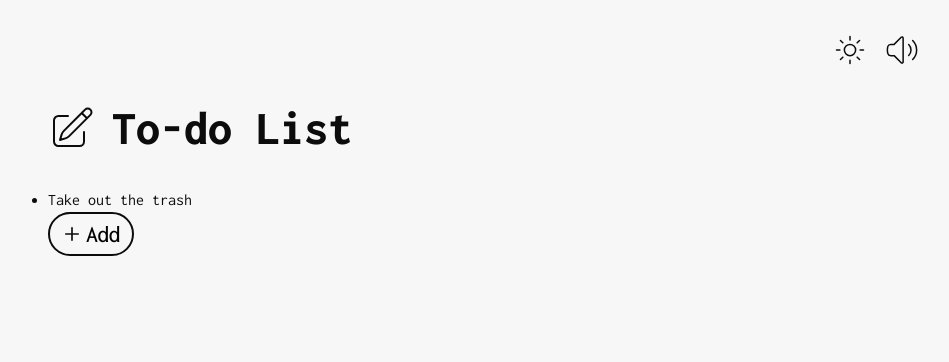
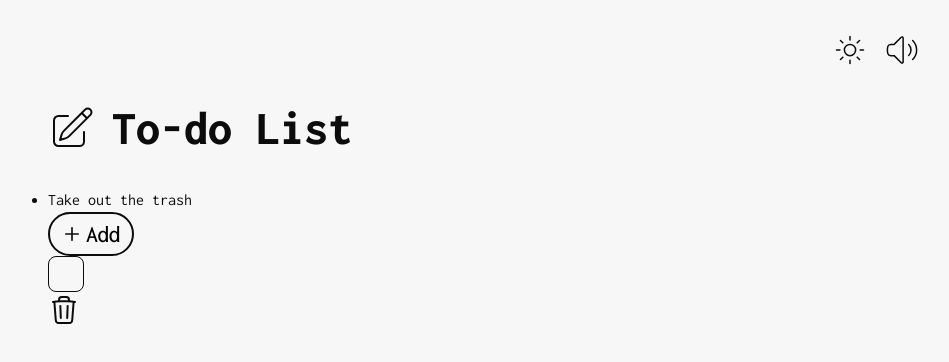
Before and after one commit to Uncannypotato69/To-Do-List, a React (Vite) app: page / in a window 1280 px wide. Shown: the top 362 px of the page, without its empty margins (192-1141 px from the left). Built offline with nearby package versions, Linux system fonts and the light colour scheme; no server answers.

Commit message:
trash and checkbox added

```diff
--- /dev/null
+++ b/src/components/checkbox/checkbox.module.css
@@ -0,0 +1,32 @@
+.doneCheckbox__label {
+    position: relative;
+    height: var(--size-4xl);
+    aspect-ratio: 1/1;
+    display: block;
+    border: 1.75px solid var(--clr-black);
+    border-radius: 0.5rem;
+}
+
+.doneCheckbox__input {
+    position: absolute;
+    height: 100%;
+    width: 100%;
+    opacity: 0;
+}
+
+.doneCheckbox__svg {
+    position: absolute;
+    height: 100%;
+    aspect-ratio: 1/1;
+    scale: 1.2;
+}
+
+.doneCheckbox__path {
+    stroke-dasharray: 245;
+    stroke-dashoffset: 245;
+    transition: all 1200ms linear;
+}
+
+.checked {
+    stroke-dashoffset: 0;
+}
--- /dev/null
+++ b/src/components/checkbox/index.jsx
@@ -0,0 +1,21 @@
+import { useState } from "react"
+import classes from "./checkbox.module.css"
+import useSound from "use-sound"
+import scribbleSFX from "/audio/writingPencil.mp3"
+
+export default function Checkbox(){
+
+    const [isActive, setIsActive] = useState(false)
+
+    const [play] = useSound(scribbleSFX)
+
+    return(
+        <label htmlFor="doneCheckbox" className={`${classes.doneCheckbox__label}`}>
+            <input type="checkbox" id="doneCheckbox" className={`${classes.doneCheckbox__input}`} onChange={() => setIsActive(!isActive)} onClick={play}/>
+            <svg xmlns="http://www.w3.org/2000/svg" fill="none" viewBox="0 0 36 36" className={`${classes.doneCheckbox__svg}`}>
+  <path stroke="#FACC15" strokeOpacity="1" strokeWidth="1.5" d="m17.109 1.77 9.88 13.205L16.485 6.86l9.48 12.665L9.533 5.1l22.814 27.35L3.32 6.26l21.717 24.613L7.92 18.214 21.091 34.5 8.332 23.845l3.472 8.647" className={` ${classes.doneCheckbox__path} ${isActive ? classes.checked : ""}`}/>
+            </svg>
+
+        </label>
+    )
+}
--- a/src/components/list/index.jsx
+++ b/src/components/list/index.jsx
@@ -1,7 +1,11 @@
 import classes from "./list.module.css"
 import Button from "../button"
+import Trash from "../trash"
+import Checkbox from "../checkbox"
 import useStickyState from "./useStickyState"
 import { useState } from "react"
+
+
 
 
 export default function List(){
@@ -22,6 +26,8 @@ export default function List(){
                 }
             </ul>
             <Button/>
+            <Checkbox/>
+            <Trash/>
         </div>
     )
 }
--- /dev/null
+++ b/src/components/trash/index.jsx
@@ -0,0 +1,16 @@
+import classes from "./trash.module.css"
+import useSound from "use-sound"
+
+export default function Trash(){
+    return(
+        <svg xmlns="http://www.w3.org/2000/svg" width="32" height="32" fill="none" viewBox="0 0 32 32" className={`${classes.trash__svg}`}>
+        <path stroke="#0C0C0C" strokeLinecap="round" strokeLinejoin="round" strokeWidth="2" d="m19.654 12-.462 12m-6.384 0-.462-12m13.29-4.28c.457.07.911.143 1.364.222m-1.363-.221-1.424 18.51A3 3 0 0 1 21.222 29H10.778a3 3 0 0 1-2.991-2.77L6.363 7.72m19.274 0A64.153 64.153 0 0 0 21 7.193m-16 .75a63.82 63.82 0 0 1 1.363-.221m0 0A64.149 64.149 0 0 1 11 7.192m10 "/>
+        <path stroke="#0c0c0c" strokeWidth="2" strokeLinecap="round" strokeLinejoin="round" d="M11 7.192 L21 7.192 V5.971 C21 4.398 19.786 3.085 18.214 3.035 A69.264 69.264 0 0 0 13.786 3.035 C12.214 3.085 11 4.398 11 5.971 V7.192"/>
+        </svg>
+
+    )
+}
+
+// <svg xmlns="http://www.w3.org/2000/svg" width="32" height="32" fill="none" viewBox="0 0 32 32">
+//   <path stroke="#0C0C0C" stroke-linecap="round" stroke-linejoin="round" stroke-width="2" d="m19.654 12-.462 12m-6.384 0-.462-12m13.29-4.28c.457.07.911.143 1.364.222m-1.363-.221-1.424 18.51A3 3 0 0 1 21.222 29H10.778a3 3 0 0 1-2.991-2.77L6.363 7.72m19.274 0A64.153 64.153 0 0 0 21 7.193m-16 .75a63.82 63.82 0 0 1 1.363-.221m0 0A64.149 64.149 0 0 1 11 7.192m10 0V5.971c0-1.573-1.214-2.885-2.786-2.936a69.264 69.264 0 0 0-4.428 0C12.214 3.085 11 4.398 11 5.971v1.221m10 0a64.887 64.887 0 0 0-10 0"/>
+// </svg>
--- /dev/null
+++ b/src/components/trash/trash.module.css
@@ -0,0 +1,4 @@
+.trash__svg {
+    height: var(--size-4xl);
+    aspect-ratio: 1/1;
+}
```
Also changed, not shown: 1 other file (tests, documents, lock files or other folders).
